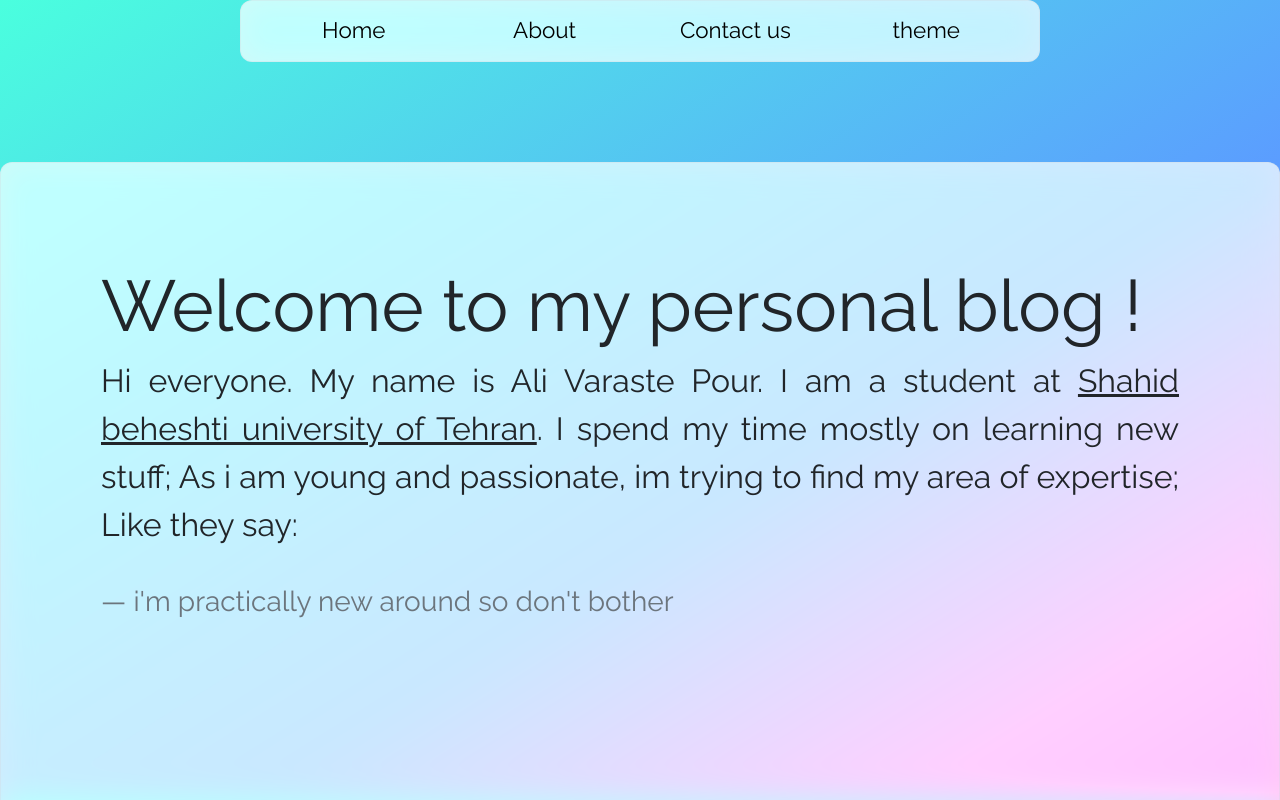
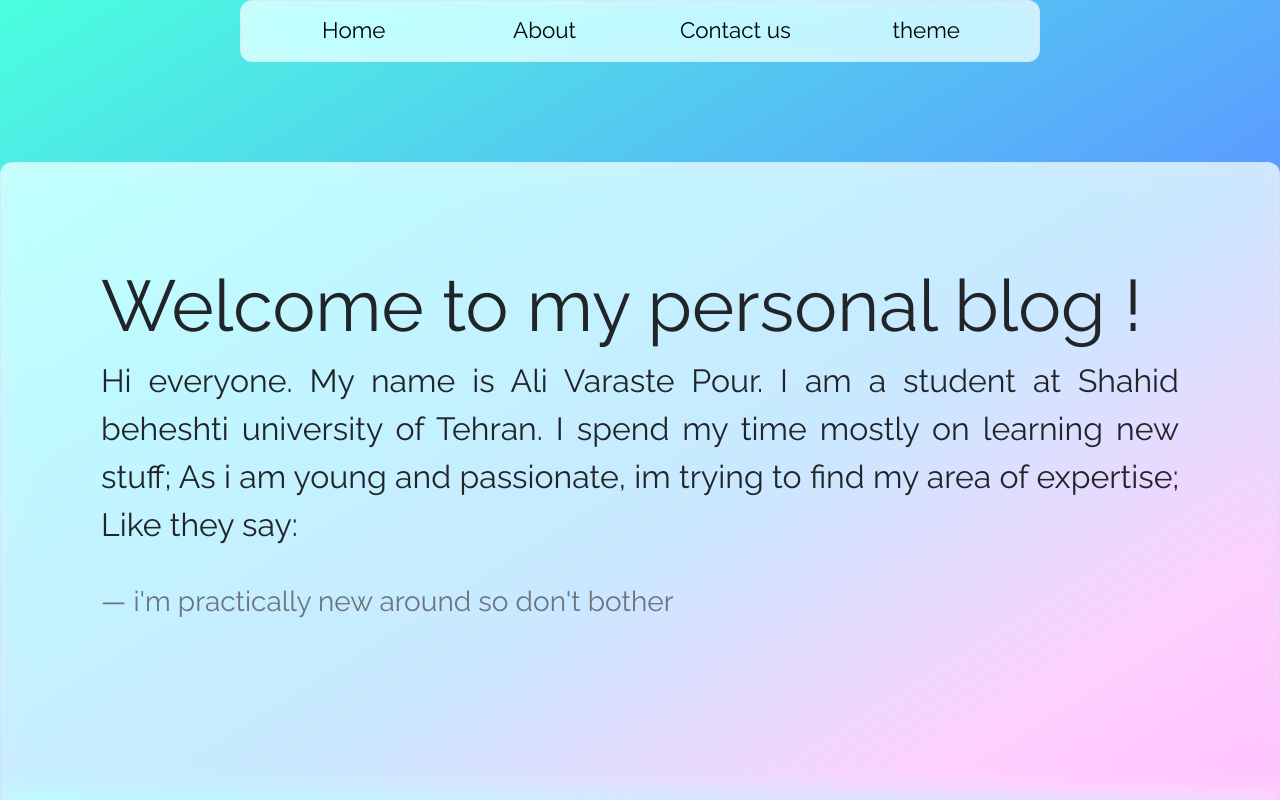
Before and after one commit to alivarastepour/personal-blog, a React (Create React App) app: page / in a window 1280 px wide. Shown: the top 800 px of the page. Built offline with nearby package versions, Linux system fonts and the light colour scheme.

Commit message:
header elements turned to links

```diff
--- a/src/Components/Header/styles.scss
+++ b/src/Components/Header/styles.scss
@@ -2,3 +2,10 @@
 .glass-header, .drop-down-content{
   @include glassMorphism;
 }
+a{
+  text-decoration: none;
+  color: black;
+}
+a:hover{
+  color: black;
+}
```
